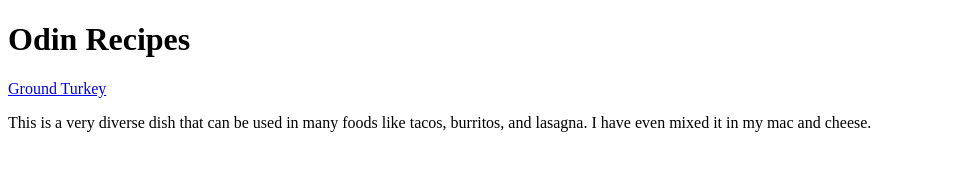
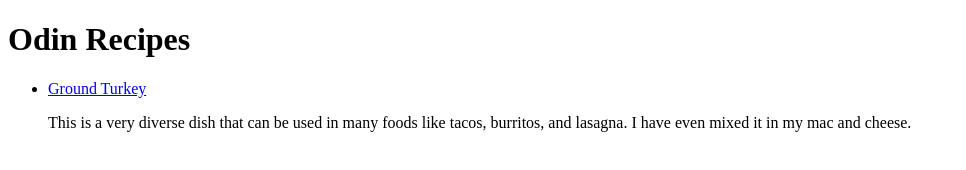
Before and after one commit to jeancgjr/odin-recipes, a plain HTML site: page index.html in a window 1280 px wide. Shown: the whole page, without its empty margins (0-966 px from the left). Drawn offline with Linux system fonts and the light colour scheme.

Commit message:
Commited index changes as mentioned before

```diff
--- a/index.html
+++ b/index.html
@@ -6,10 +6,12 @@
 
         <body>
             <h1>Odin Recipes</h1>
-            <a href="recipes/ground-turkey.html" target="_blank" rel="noopener noreferrer">Ground Turkey</a>
-            <p>This is a very diverse dish that can be used in many foods
-                like tacos, burritos, and lasagna. I have even mixed it in my mac and cheese.
-            </p>
+            <ul>
+                <li><a href="recipes/ground-turkey.html" target="_blank" rel="noopener noreferrer">Ground Turkey</a>
+                    <p>This is a very diverse dish that can be used in many foods
+                    like tacos, burritos, and lasagna. I have even mixed it in my mac and cheese.</p></li>
+            </ul>
+
 
         </body>
     </head>
```
